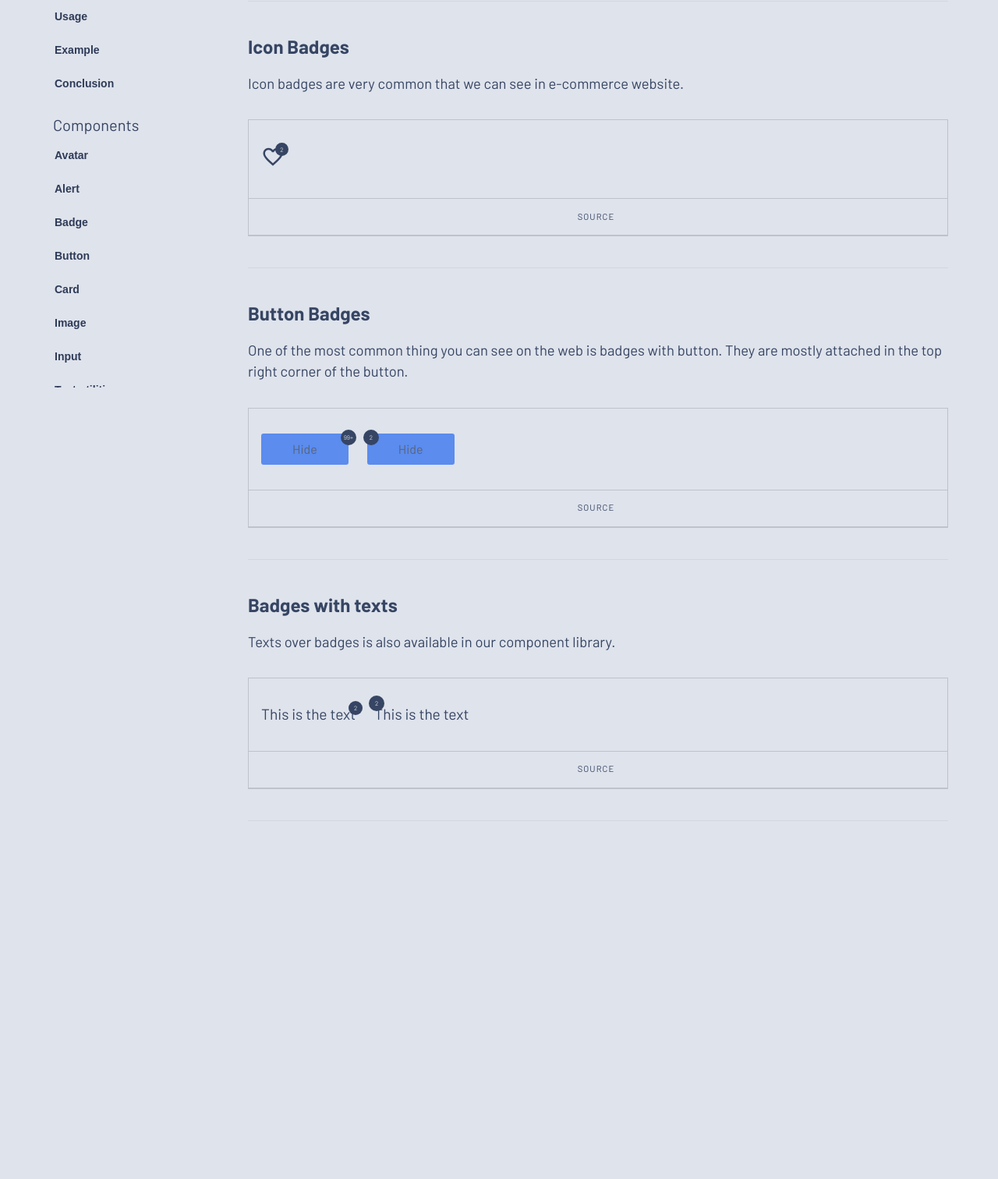
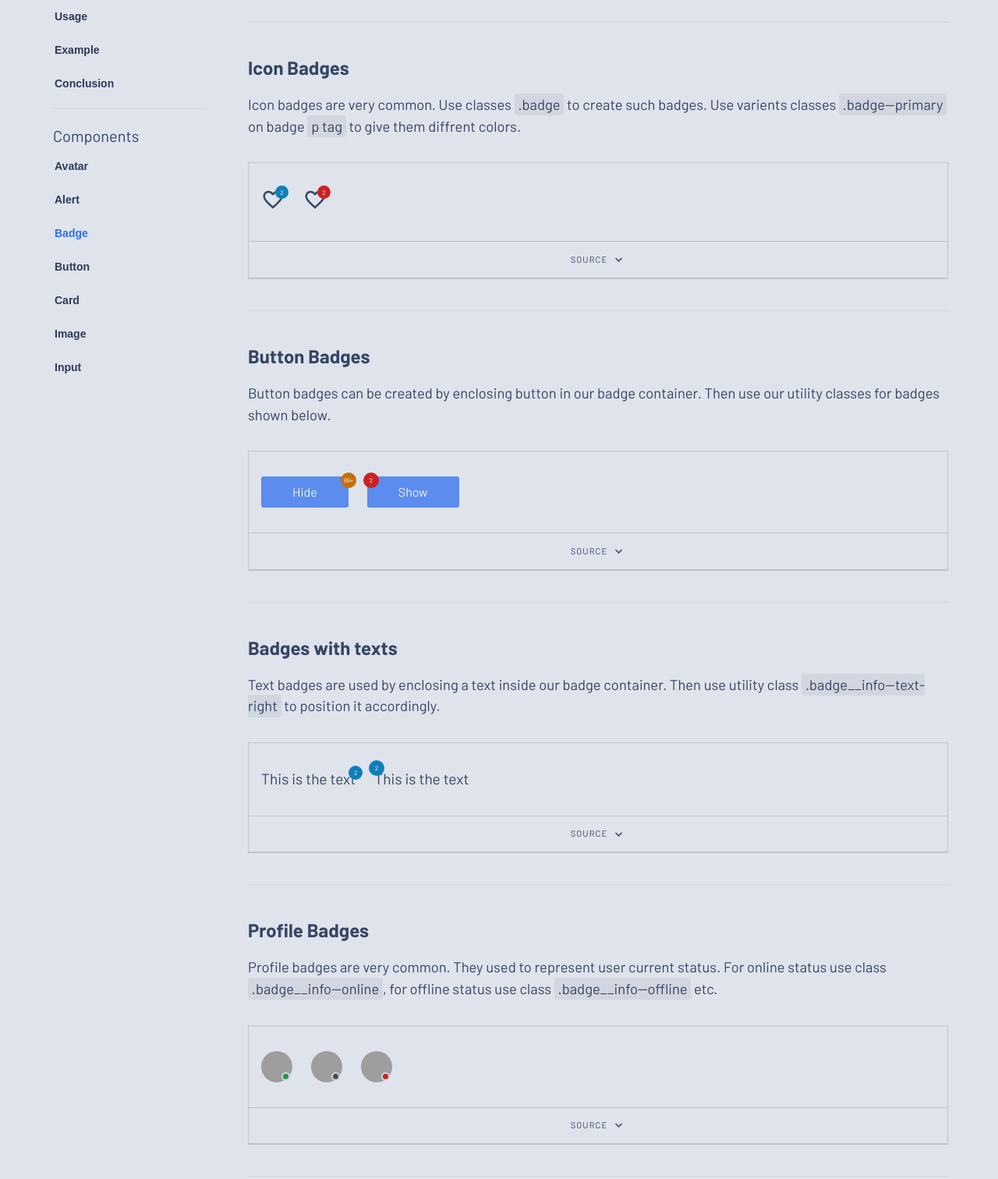
Before and after one commit to manish591/NovaUI, a plain HTML site: page pages/components/badge/badge.html in a window 1280 px wide. Shown: the part 286-1798 px from the top of the page at 78% size. Before the commit the page ends 1443 px from the top, so only its background shows below. Drawn offline with Linux system fonts and the light colour scheme; grey boxes are pictures that could not be loaded; a web font is replaced by a local one.

Commit message:
refactor- badge component code

```diff
--- a/pages/components/badge/badge.css
+++ b/pages/components/badge/badge.css
@@ -10,7 +10,7 @@
 .badge__info {
     position: absolute;
     border-radius: 50%;
-    color: var(--surface4);
+    color: var(--light-clr);
     font-size: var(--fs-100);
     display: inline-flex;
     align-items: center;
@@ -21,15 +21,23 @@
 .badge__info--standard {
     top: -3px;
     right: -5px;
-    background-color: var(--text2);
+    background-color: var(--clr-primary);
     width: 17px;
+}
+
+.badge__info--profile {
+    bottom: 5%;
+    right: 8%;
+    background-color: var(--clr-primary);
+    width: 11px;
+    border: 2px solid var(--surface4);
 }
 
 .badge__btn {
     padding: .5rem 2.5rem;
     border: none;
     background: var(--brand);
-    color: var(--text1);
+    color: var(--light-clr);
     border-radius: 3px;
     opacity: .6;
 }
@@ -39,14 +47,14 @@
 }
 
 .badge__info--btn-right {
-    background-color: var(--text2);
+    background-color: var(--clr-warning);
     top: -5px;
     right: -10px;
     width: 20px;
 }
 
 .badge__info--btn-left {
-    background-color: var(--text2);
+    background-color: var(--clr-danger);
     top: -5px;
     left: -5px;
     width: 20px;
@@ -57,16 +65,44 @@
 }
 
 .badge__info--text-right {
-    background-color: var(--text2);
+    background-color: var(--clr-primary);
     top: -3px;
     right: -9px;
     width: 18px;
 }
 
 .badge__info--text-left {
-    background-color: var(--text2);
+    background-color: var(--clr-primary);
     top: -10px;
     left: -7px;
     width: 20px;
     height: 20px;
 }
+
+.badge__info--online {
+    background-color: var(--clr-success);
+}
+
+.badge__info--offline {
+    background-color: var(--clr-secondary);
+}
+
+.badge__info--dnd {
+    background-color: var(--clr-danger);
+}
+
+.badge__info--primary {
+    background-color: var(--clr-primary);
+}
+
+.badge__info--danger {
+    background-color: var(--clr-danger);
+}
+
+.badge__info--warning {
+    background-color: var(--clr-warning);
+}
+
+.badge__info--secondary {
+    background-color: var(--clr-secondary);
+}
--- a/pages/components/badge/badge.html
+++ b/pages/components/badge/badge.html
@@ -16,6 +16,7 @@
     <link rel="stylesheet" href="/css/header.css" />
     <link rel="stylesheet" href="/css/sidebar.css" />
     <link rel="stylesheet" href="/css/comp-page.css" />
+    <link rel="stylesheet" href="/pages/components/avatar/avatar.css" />
     <link
       href="https://fonts.googleapis.com/icon?family=Material+Icons"
       rel="stylesheet"
@@ -44,7 +45,7 @@
               href="/pages/components/alert/alert.html"
               >Alert</a
             ></li>
-            <li class="sidebar__list-item"><a
+            <li class="sidebar__list-item links--selected"><a
               href="/pages/components/badge/badge.html"
               >Badge</li></a
             ></li>
@@ -159,7 +160,7 @@
     </header>
     <div class="component component--grid">
       <section class="sidenav flow-space">
-        <div class="sidenav__get-started">
+        <div class="sidenav__get-started sidenav--line-bottom">
           <h3 class="sidenav__title">Getting Started</h3>
           <ul class="sidenav__list">
             <li class="sidenav__items"><a href="/pages/intro.html" class="sidenav__items-link">Installation</a></li>
@@ -169,14 +170,14 @@
             <li class="sidenav__items"><a href="#">Conclusion</a></li>
           </ul>
         </div>
-        <div class="sidenav__components">
+        <div class="sidenav__components sidenav--line-bottom">
           <h3 class="sidenav__title">Components</h3>
           <ul class="sidenav__list">
             <li class="sidenav__items"><a href="/pages/components/avatar/avatar.html">Avatar</a></li>
             <li class="sidenav__items"><a href="/pages/components/alert/alert.html"
               >Alert</a
             ></li>
-            <li class="sidenav__items"><a href="/pages/components/badge/badge.html"
+            <li class="sidenav__items links--selected"><a href="/pages/components/badge/badge.html"
               >Badge</a
             ></li>
             <li class="sidenav__items"><a href="/pages/components/button/button.html"
@@ -217,7 +218,7 @@
             ></li>
           </ul>
         </div>
-        <div class="sidenav__design-system">
+        <div class="sidenav__design-system sidenav--line-bottom">
           <h3 class="sidenav__title">Design System</h3>
         </div>
       </section>
@@ -225,31 +226,31 @@
         <div class="space-bottom flow-space-2">
           <h1 class="feed__title">Badges</h1>
           <p class="feed__text">
-            Badges are used to draw user attention on chnage. That can be a
-            change in status and count.
+            Badges are used to draw user attention on change. That can be a
+            change in status and count. It can be positioned at bottom-right, top-right etc.
           </p>
         </div>
         <div class="flow-space space-bottom">
           <h3 class="feed__subtitle">Icon Badges</h3>
           <p class="feed__text">
-            Icon badges are very common that we can see in e-commerce website.
+            Icon badges are very common. Use classes <span class="text-mark">.badge</span> to create such badges. Use varients classes <span class="text-mark">.badge--primary</span> on badge <span class="text-mark">p tag</span> to give them diffrent colors.
           </p>
           <div class="feed__component-display">
             <section class="feed__demo feed__demo--flex">
               <section class="badge">
                 <span class="material-icons md-24">favorite_border</span>
-                <p class="badge__info badge__info--standard">2</p>
+                <p class="badge__info badge__info--standard badge__info--primary">2</p>
+              </section>
+              <section class="badge">
+                <span class="material-icons md-24">favorite_border</span>
+                <p class="badge__info badge__info--standard badge__info--danger">2</p>
               </section>
             </section>
             <div class="feed__source-display">
               <button class="feed__code-source">Source</button>
-              <img
-                src="/images/keyboard_arrow_down_black_18dp.svg"
-                alt=""
-                class="feed__source-icon"
-              />
+              <span class="material-icons icons-small">expand_more</span>
             </div>
-            <div class="feed__code feed__code--hide">
+            <div class="feed__code">
 
             </div>
           </div>
@@ -257,9 +258,7 @@
         <div class="flow-space space-bottom">
           <h3 class="feed__subtitle">Button Badges</h3>
           <p class="feed__text">
-            One of the most common thing you can see on the web is badges with
-            button. They are mostly attached in the top right corner of the
-            button.
+            Button badges can be created by enclosing button in our badge container. Then use our utility classes for badges shown below.
           </p>
           <div class="feed__component-display">
             <section class="feed__demo feed__demo--flex">
@@ -268,19 +267,15 @@
                 <p class="badge__info badge__info--btn-right">99+</p>
               </section>
               <section class="badge">
-                  <button class="badge__btn">Hide</button>
+                  <button class="badge__btn">Show</button>
                   <p class="badge__info badge__info--btn-left">2</p>
               </section>
             </section>
             <div class="feed__source-display">
               <button class="feed__code-source">Source</button>
-              <img
-                src="/images/keyboard_arrow_down_black_18dp.svg"
-                alt=""
-                class="feed__source-icon"
-              />
+              <span class="material-icons icons-small">expand_more</span>
             </div>
-            <div class="feed__code feed__code--hide">
+            <div class="feed__code">
 
             </div>
           </div>
@@ -288,7 +283,7 @@
         <div class="flow-space space-bottom">
           <h3 class="feed__subtitle">Badges with texts</h3>
           <p class="feed__text">
-            Texts over badges is also available in our component library.
+            Text badges are used by enclosing a text inside our badge container. Then use utility class <span class="text-mark">.badge__info--text-right</span> to position it accordingly.
           </p>
           <div class="feed__component-display">
             <section class="feed__demo feed__demo--flex">
@@ -303,13 +298,50 @@
             </section>
             <div class="feed__source-display">
               <button class="feed__code-source">Source</button>
-              <img
-                src="/images/keyboard_arrow_down_black_18dp.svg"
+              <span class="material-icons icons-small">expand_more</span>
+            </div>
+            <div class="feed__code">
+
+            </div>
+          </div>
+        </div>
+        <div class="flow-space space-bottom">
+          <h3 class="feed__subtitle">Profile Badges</h3>
+          <p class="feed__text">
+            Profile badges are very common. They used to represent user current status. For online status use class <span class="text-mark">.badge__info--online</span>, for offline status use class <span class="text-mark">.badge__info--offline</span> etc.
+          </p>
+          <div class="feed__component-display">
+            <section class="feed__demo feed__demo--flex">
+              <div class="badge">
+                <img
+                src="https://images.unsplash.com/photo-1593085512500-5d55148d6f0d?ixlib=rb-1.2.1&ixid=MnwxMjA3fDB8MHxzZWFyY2h8NHx8bWluaW9uc3xlbnwwfHwwfHw%3D&auto=format&fit=crop&w=600&q=60"
                 alt=""
-                class="feed__source-icon"
-              />
+                class="avatar"
+               />
+               <p class="badge__info badge__info--profile badge__info--online"></p>
+              </div>
+              <div class="badge">
+                <img
+                src="https://images.unsplash.com/photo-1593085512500-5d55148d6f0d?ixlib=rb-1.2.1&ixid=MnwxMjA3fDB8MHxzZWFyY2h8NHx8bWluaW9uc3xlbnwwfHwwfHw%3D&auto=format&fit=crop&w=600&q=60"
+                alt=""
+                class="avatar"
+               />
+               <p class="badge__info badge__info--profile badge__info--offline"></p>
+              </div>
+              <div class="badge">
+                <img
+                src="https://images.unsplash.com/photo-1593085512500-5d55148d6f0d?ixlib=rb-1.2.1&ixid=MnwxMjA3fDB8MHxzZWFyY2h8NHx8bWluaW9uc3xlbnwwfHwwfHw%3D&auto=format&fit=crop&w=600&q=60"
+                alt=""
+                class="avatar"
+               />
+               <p class="badge__info badge__info--profile badge__info--dnd"></p>
+              </div>
+            </section>
+            <div class="feed__source-display">
+              <button class="feed__code-source">Source</button>
+              <span class="material-icons icons-small">expand_more</span>
             </div>
-            <div class="feed__code feed__code--hide">
+            <div class="feed__code">
 
             </div>
           </div>
```
